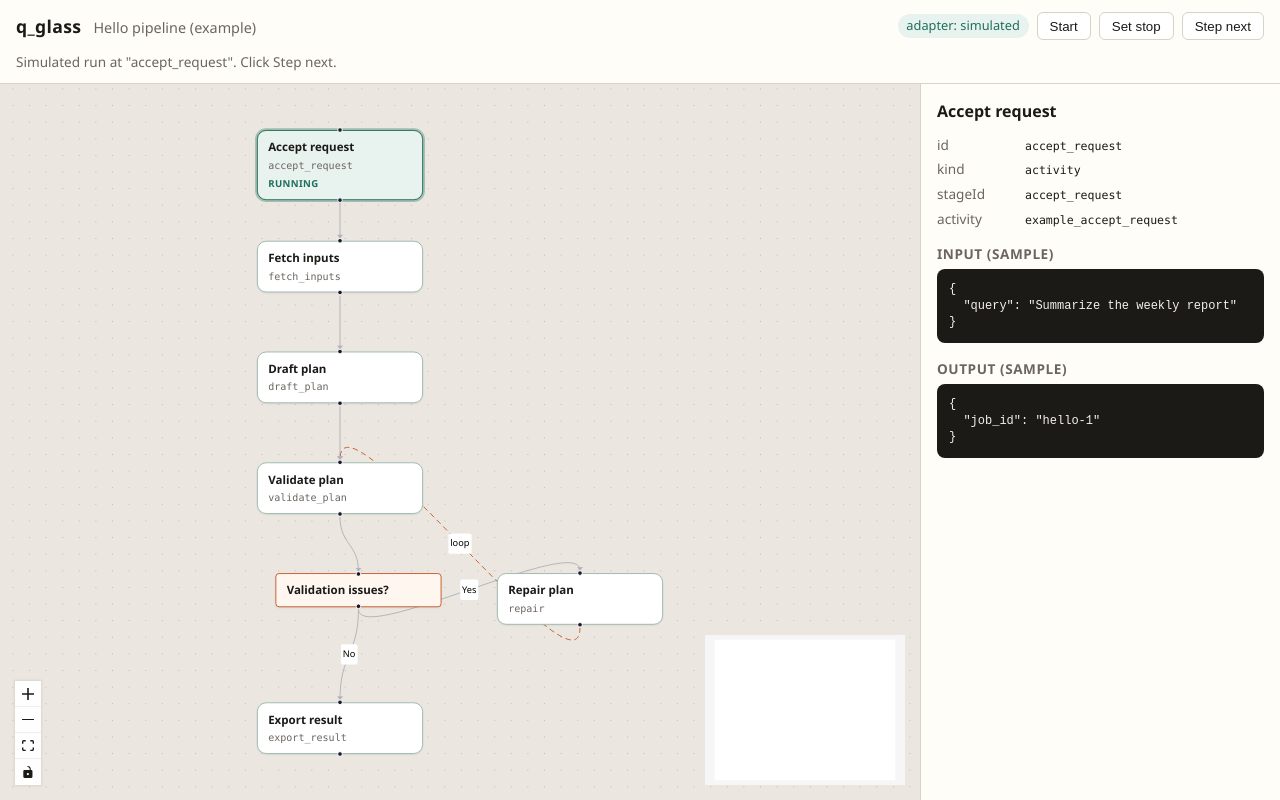
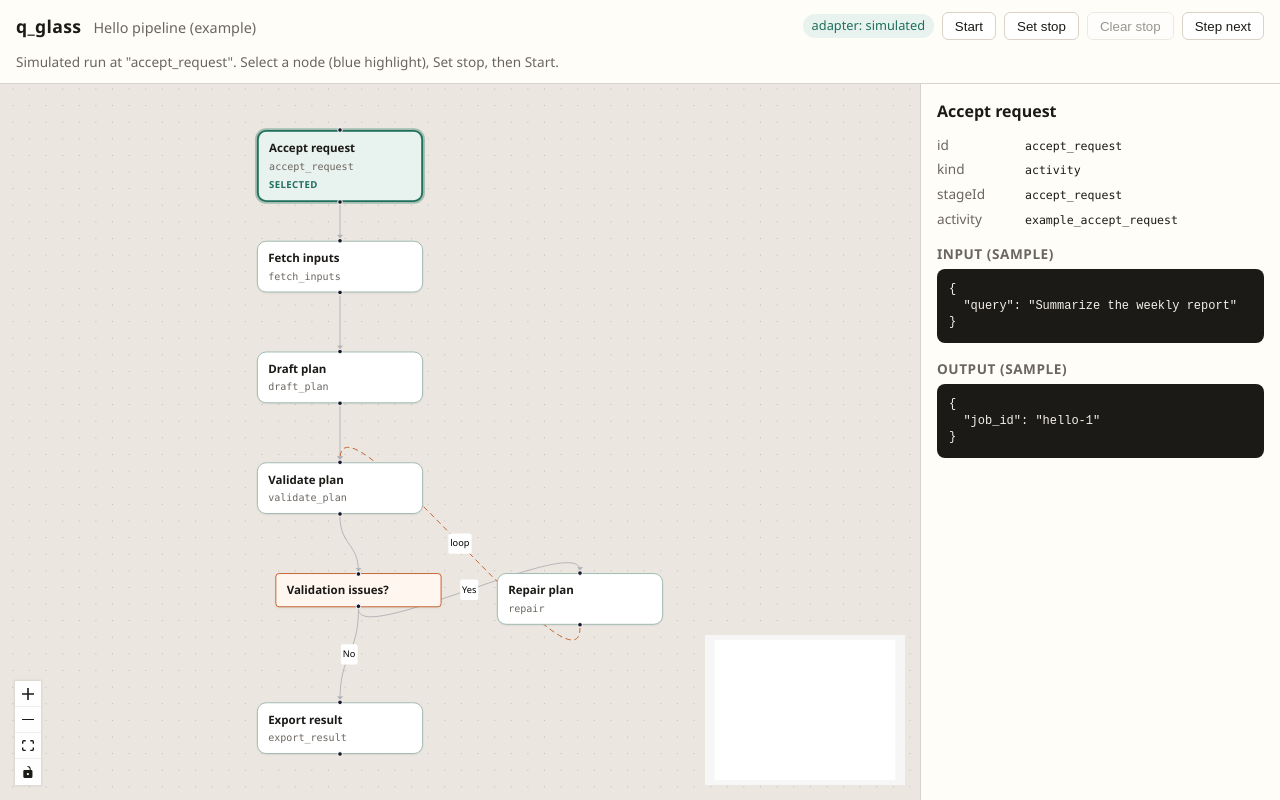
Before and after one commit to ParthaEth/q_glass, a React (Vite) app: page / in a window 1280 px wide. Built offline with nearby package versions, Linux system fonts and the light colour scheme.

Commit message:
settting stop node then running to it now works

```diff
--- a/src/App.tsx
+++ b/src/App.tsx
@@ -15,11 +15,13 @@ export default function App() {
 	const [hint, setHint] = useState<string | null>(null);
 	const [error, setError] = useState<string | null>(null);
 
-	const refreshRun = useCallback(async () => {
+	const refreshRun = useCallback(async (opts?: { followCurrent?: boolean }) => {
 		const state = await adapter.getRunState("sim-1");
 		setRun(state);
 		if (state?.message) setHint(state.message);
-		if (state?.currentNodeId) setSelectedNodeId(state.currentNodeId);
+		if (opts?.followCurrent && state?.currentNodeId) {
+			setSelectedNodeId(state.currentNodeId);
+		}
 	}, []);
 
 	useEffect(() => {
@@ -27,7 +29,7 @@ export default function App() {
 			try {
 				const g = await adapter.loadGraph();
 				setGraph(g);
-				await refreshRun();
+				await refreshRun({ followCurrent: true });
 			} catch (err: unknown) {
 				setError(err instanceof Error ? err.message : String(err));
 			}
@@ -49,19 +51,25 @@ export default function App() {
 	}, [run]);
 
 	const onStart = useCallback(() => {
-		void adapter.start().then(() => refreshRun());
+		void adapter.start().then(() => refreshRun({ followCurrent: true }));
 	}, [refreshRun]);
 
 	const onSetStop = useCallback(() => {
 		if (!selectedNodeId) {
-			setHint("Select a node first, then click Set stop.");
+			setHint("Select a node on the graph first, then click Set stop.");
 			return;
 		}
-		void adapter.setStopAfter("sim-1", selectedNodeId).then(() => refreshRun());
+		void adapter.setStopAfter("sim-1", selectedNodeId).then(() => {
+			void refreshRun();
+		});
 	}, [selectedNodeId, refreshRun]);
 
+	const onClearStop = useCallback(() => {
+		void adapter.clearStop("sim-1").then(() => refreshRun());
+	}, [refreshRun]);
+
 	const onStep = useCallback(() => {
-		void adapter.step("sim-1").then(() => refreshRun());
+		void adapter.step("sim-1").then(() => refreshRun({ followCurrent: true }));
 	}, [refreshRun]);
 
 	if (error) {
@@ -86,9 +94,11 @@ export default function App() {
 				graphLabel={graph.label}
 				adapterName={adapter.name}
 				supportsControl={adapter.supportsControl}
+				stopAfter={run?.stopAfter ?? null}
 				hint={hint}
 				onStart={onStart}
 				onSetStop={onSetStop}
+				onClearStop={onClearStop}
 				onStep={onStep}
 			/>
 			<main className="qg-main">
@@ -96,6 +106,7 @@ export default function App() {
 					graph={graph}
 					selectedNodeId={selectedNodeId}
 					currentNodeId={run?.currentNodeId ?? null}
+					stopAfterNodeId={run?.stopAfter ?? null}
 					completedNodeIds={completedIds}
 					onSelectNode={setSelectedNodeId}
 				/>
--- a/src/adapters/simulated.ts
+++ b/src/adapters/simulated.ts
@@ -18,14 +18,17 @@ export class SimulatedAdapter implements RuntimeAdapter {
 		this.run = this.freshRun();
 	}
 
-	private freshRun(): RunState {
+	private freshRun(preserveStop?: string): RunState {
 		const start = entryNodeId(this.graph);
+		const stopAfter = preserveStop;
 		return {
 			runId: "sim-1",
 			graphId: this.graph.id,
 			currentNodeId: start,
-			stopAfter: undefined,
-			message: `Simulated run at "${start}". Click Step next.`,
+			stopAfter,
+			message: stopAfter
+				? `Restarted at "${start}" with stop at "${stopAfter}".`
+				: `Simulated run at "${start}". Select a node (blue highlight), Set stop, then Start.`,
 			nodeAttempts: {},
 		};
 	}
@@ -35,12 +38,54 @@ export class SimulatedAdapter implements RuntimeAdapter {
 	}
 
 	async getRunState(_runId: string): Promise<RunState | null> {
-		return { ...this.run, nodeAttempts: { ...this.run.nodeAttempts } };
+		return {
+			...this.run,
+			nodeAttempts: { ...this.run.nodeAttempts },
+		};
 	}
 
+	/**
+	 * Reset to the entry node. Keeps an existing stop breakpoint.
+	 * If a stop is set, advances automatically until that stage completes.
+	 */
 	async start(_input?: unknown): Promise<string> {
-		this.run = this.freshRun();
+		const preservedStop = this.run.stopAfter;
+		this.run = this.freshRun(preservedStop);
+
+		if (!preservedStop) {
+			return this.run.runId;
+		}
+
+		const maxSteps = this.graph.nodes.length + 8;
+		for (let i = 0; i < maxSteps; i++) {
+			const cur = this.run.currentNodeId;
+			if (!cur) break;
+
+			const pausedAtStop =
+				this.run.stopAfter === cur &&
+				(this.run.nodeAttempts[cur] ?? []).some((a) => a.status === "completed");
+			if (pausedAtStop) {
+				this.run = {
+					...this.run,
+					message: `Ran from start until stop at "${cur}". Step next to resume, or Clear stop.`,
+				};
+				break;
+			}
+
+			await this.step(_input as string);
+		}
+
 		return this.run.runId;
+	}
+
+	async clearStop(_runId: string): Promise<void> {
+		this.run = {
+			...this.run,
+			stopAfter: undefined,
+			message: this.run.currentNodeId
+				? `Stop cleared. Current: "${this.run.currentNodeId}".`
+				: "Stop cleared.",
+		};
 	}
 
 	async setStopAfter(_runId: string, stageId: string): Promise<void> {
@@ -57,19 +102,40 @@ export class SimulatedAdapter implements RuntimeAdapter {
 		this.run = {
 			...this.run,
 			stopAfter: node.id,
-			message: `Stop after "${node.id}". Step until that node completes.`,
+			message: `Stop set at "${node.id}". Click Start to run from the beginning until that stage.`,
 		};
 	}
 
 	async step(_runId: string): Promise<void> {
 		const currentId = this.run.currentNodeId;
 		if (!currentId) {
-			this.run = { ...this.run, message: "Run finished. Click Start to reset." };
+			this.run = {
+				...this.run,
+				message: "Run finished. Click Start to reset.",
+			};
 			return;
 		}
 
 		const node = this.graph.nodes.find((n) => n.id === currentId);
 		if (!node) return;
+
+		const alreadyDone = (this.run.nodeAttempts[currentId] ?? []).some(
+			(a) => a.status === "completed",
+		);
+
+		// Paused on the stop node after completing it — next Step resumes past it.
+		if (alreadyDone && this.run.stopAfter === currentId) {
+			const next = nextNodeId(this.graph, currentId);
+			this.run = {
+				...this.run,
+				stopAfter: undefined,
+				currentNodeId: next ?? undefined,
+				message: next
+					? `Resumed past stop → now at "${next}"`
+					: `Resumed past stop. Pipeline finished.`,
+			};
+			return;
+		}
 
 		const attempt: NodeAttempt = {
 			attempt: (this.run.nodeAttempts[currentId]?.length ?? 0) + 1,
@@ -84,22 +150,25 @@ export class SimulatedAdapter implements RuntimeAdapter {
 		};
 
 		const hitStop = this.run.stopAfter === currentId;
-		const next = hitStop ? null : nextNodeId(this.graph, currentId);
+		if (hitStop) {
+			this.run = {
+				...this.run,
+				nodeAttempts,
+				currentNodeId: currentId,
+				message: `Stopped after "${currentId}". Step next again to resume, or Clear stop.`,
+			};
+			return;
+		}
 
+		const next = nextNodeId(this.graph, currentId);
 		this.run = {
 			...this.run,
 			nodeAttempts,
 			currentNodeId: next ?? undefined,
-			message: hitStop
-				? `Stopped after "${currentId}". Clear stop or Start to continue.`
-				: next
-					? `Completed "${currentId}" → now at "${next}"`
-					: `Completed "${currentId}". Pipeline finished.`,
+			message: next
+				? `Completed "${currentId}" → now at "${next}"`
+				: `Completed "${currentId}". Pipeline finished.`,
 		};
-
-		if (hitStop) {
-			this.run = { ...this.run, stopAfter: undefined };
-		}
 	}
 }
 
--- a/src/components/GraphCanvas.tsx
+++ b/src/components/GraphCanvas.tsx
@@ -22,6 +22,7 @@ type Props = {
 	graph: GraphDefinition;
 	selectedNodeId: string | null;
 	currentNodeId: string | null;
+	stopAfterNodeId: string | null;
 	completedNodeIds: Set<string>;
 	onSelectNode: (nodeId: string | null) => void;
 };
@@ -30,6 +31,7 @@ export default function GraphCanvas({
 	graph,
 	selectedNodeId,
 	currentNodeId,
+	stopAfterNodeId,
 	completedNodeIds,
 	onSelectNode,
 }: Props) {
@@ -48,11 +50,18 @@ export default function GraphCanvas({
 						kind: n.kind,
 						stageId: n.stageId,
 						runStatus,
+						isStop: n.id === stopAfterNodeId,
 					},
 					selected: n.id === selectedNodeId,
 				};
 			}),
-		[graph.nodes, selectedNodeId, currentNodeId, completedNodeIds],
+		[
+			graph.nodes,
+			selectedNodeId,
+			currentNodeId,
+			stopAfterNodeId,
+			completedNodeIds,
+		],
 	);
 
 	const edges: Edge[] = useMemo(
--- a/src/components/StageNode.tsx
+++ b/src/components/StageNode.tsx
@@ -10,15 +10,18 @@ export type StageNodeData = {
 	kind: "activity" | "decision" | "subgraph";
 	stageId?: string;
 	runStatus?: "pending" | "running" | "completed";
+	isStop?: boolean;
 };
 
-function StageNode({ data }: NodeProps<Node<StageNodeData>>) {
+function StageNode({ data, selected }: NodeProps<Node<StageNodeData>>) {
 	const isDecision = data.kind === "decision";
 	const className = [
 		"qg-node",
 		isDecision ? "qg-node--decision" : "qg-node--activity",
+		selected ? "qg-node--selected" : "",
 		data.runStatus === "running" ? "qg-node--running" : "",
 		data.runStatus === "completed" ? "qg-node--completed" : "",
+		data.isStop ? "qg-node--stop" : "",
 	]
 		.filter(Boolean)
 		.join(" ");
@@ -30,7 +33,14 @@ function StageNode({ data }: NodeProps<Node<StageNodeData>>) {
 			{data.stageId ? (
 				<div className="qg-node__meta">{data.stageId}</div>
 			) : null}
-			{data.runStatus && data.runStatus !== "pending" ? (
+			{selected ? <div className="qg-node__status">selected</div> : null}
+			{!selected && data.isStop ? (
+				<div className="qg-node__status">stop</div>
+			) : null}
+			{!selected &&
+			!data.isStop &&
+			data.runStatus &&
+			data.runStatus !== "pending" ? (
 				<div className="qg-node__status">{data.runStatus}</div>
 			) : null}
 			<Handle type="source" position={Position.Bottom} />
--- a/src/components/Toolbar.tsx
+++ b/src/components/Toolbar.tsx
@@ -2,9 +2,11 @@ type Props = {
 	graphLabel: string;
 	adapterName: string;
 	supportsControl: boolean;
+	stopAfter: string | null;
 	hint: string | null;
 	onStart: () => void;
 	onSetStop: () => void;
+	onClearStop: () => void;
 	onStep: () => void;
 };
 
@@ -12,9 +14,11 @@ export default function Toolbar({
 	graphLabel,
 	adapterName,
 	supportsControl,
+	stopAfter,
 	hint,
 	onStart,
 	onSetStop,
+	onClearStop,
 	onStep,
 }: Props) {
 	return (
@@ -25,11 +29,23 @@ export default function Toolbar({
 			</div>
 			<div className="qg-toolbar__actions">
 				<span className="qg-chip">adapter: {adapterName}</span>
+				{stopAfter ? (
+					<span className="qg-chip qg-chip--stop" title="Breakpoint">
+						stop: {stopAfter}
+					</span>
+				) : null}
 				<button type="button" disabled={!supportsControl} onClick={onStart}>
 					Start
 				</button>
 				<button type="button" disabled={!supportsControl} onClick={onSetStop}>
 					Set stop
+				</button>
+				<button
+					type="button"
+					disabled={!supportsControl || !stopAfter}
+					onClick={onClearStop}
+				>
+					Clear stop
 				</button>
 				<button type="button" disabled={!supportsControl} onClick={onStep}>
 					Step next
--- a/src/styles.css
+++ b/src/styles.css
@@ -187,6 +187,18 @@ body,
 	border-color: #9bb8af;
 }
 
+.qg-node--selected {
+	border-color: #2a4b7c;
+	border-width: 2.5px;
+	box-shadow: 0 0 0 3px rgb(42 75 124 / 28%);
+	background: #eef3fa;
+}
+
+.qg-chip--stop {
+	background: #fff0e8;
+	color: var(--decision);
+}
+
 .qg-node--running {
 	border-color: var(--accent);
 	box-shadow: 0 0 0 2px rgb(31 111 91 / 35%);
@@ -197,6 +209,18 @@ body,
 	border-color: #6a9a88;
 	opacity: 0.92;
 	background: #f3faf7;
+}
+
+.qg-node--stop {
+	border-color: var(--decision);
+	border-style: dashed;
+	box-shadow: 0 0 0 2px rgb(196 92 38 / 30%);
+}
+
+.qg-node--selected.qg-node--stop {
+	box-shadow:
+		0 0 0 3px rgb(42 75 124 / 28%),
+		0 0 0 6px rgb(196 92 38 / 22%);
 }
 
 .qg-node__label {
```
Also changed, not shown: examples/README.md.
